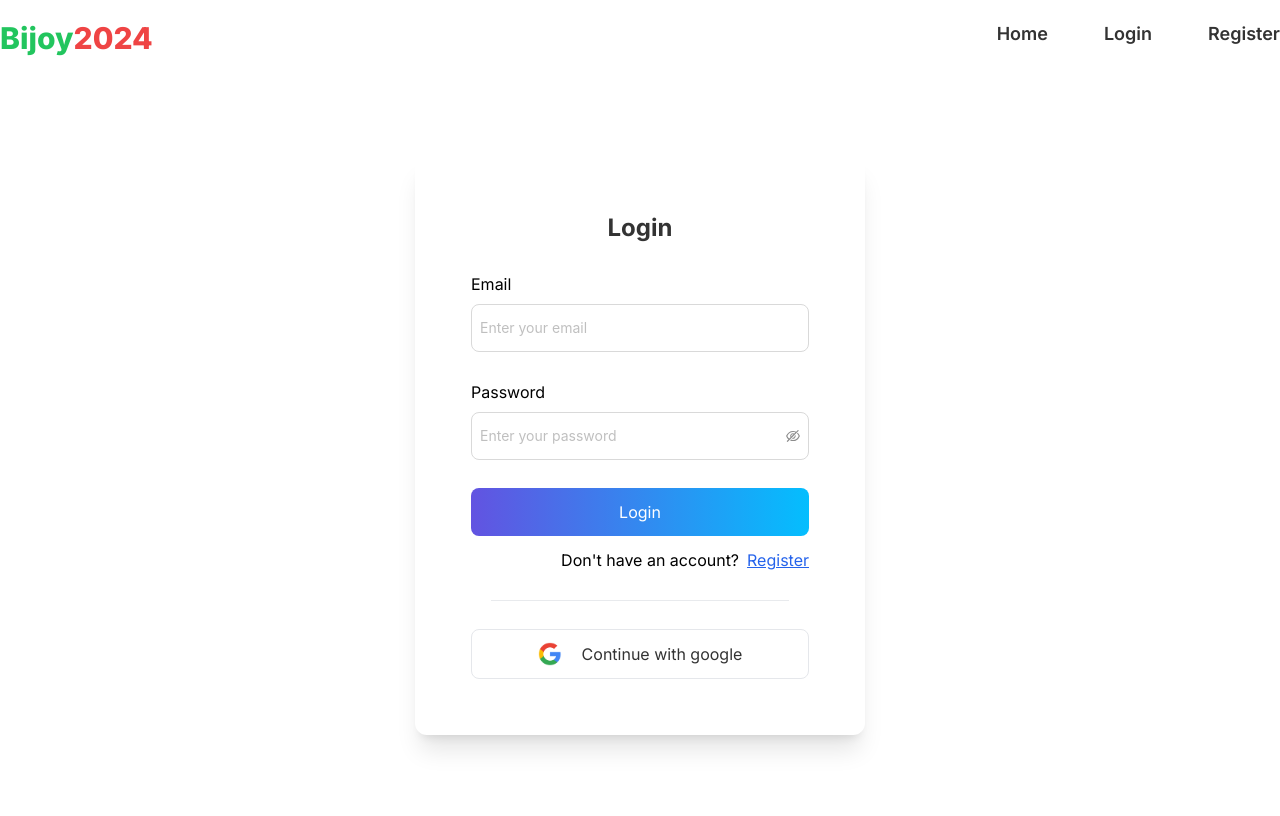
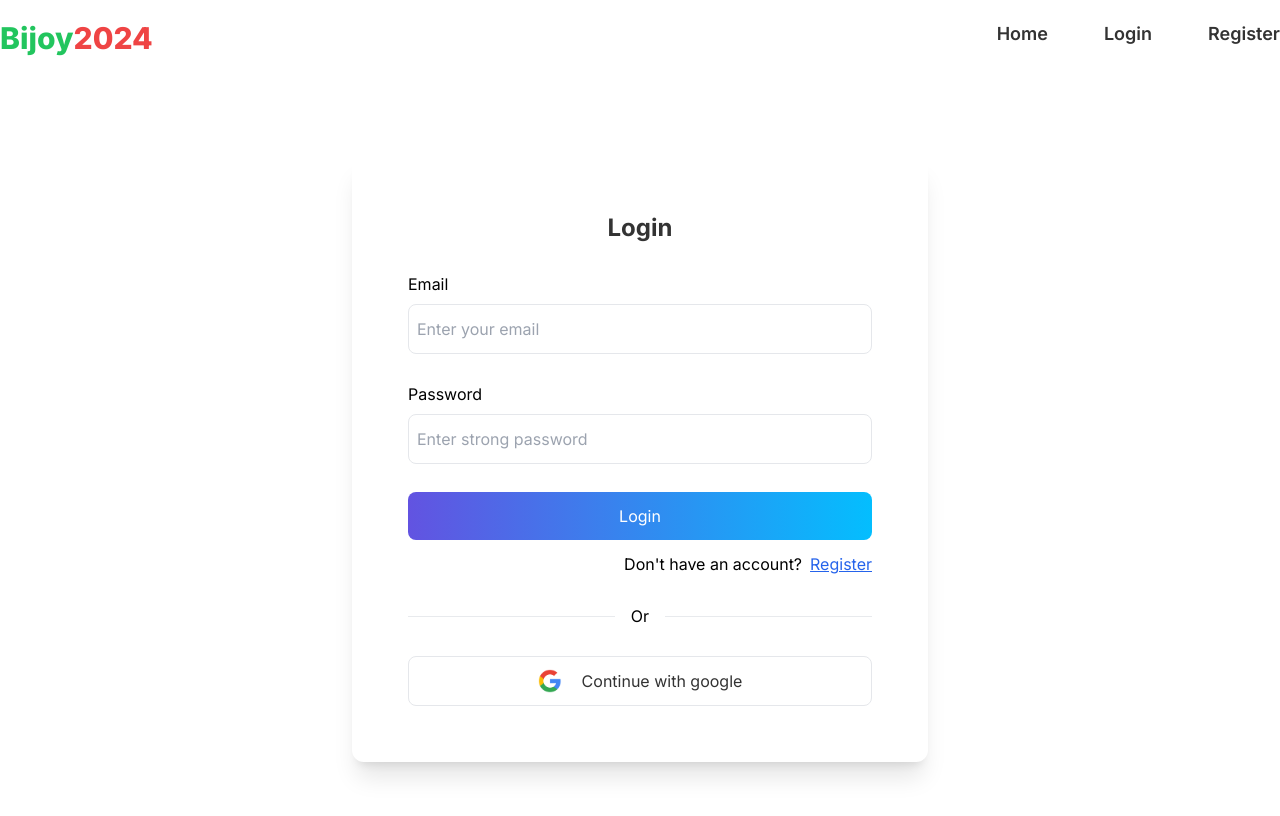
Before and after one commit to hossainarif37/bijoy2024, a Next.js app: page /login in a window 1280 px wide. Shown: the top 816 px of the page. Built offline with nearby package versions, Linux system fonts and the light colour scheme.

Commit message:
feat(Login): Implement form validation with error handling and removed Ant Design Form component

```diff
--- a/src/app/(auth)/login/component/Login.tsx
+++ b/src/app/(auth)/login/component/Login.tsx
@@ -4,34 +4,40 @@ import { Button, ConfigProvider, Input, Space } from "antd";
 import Image from "next/image";
 import Link from "next/link";
 import { useState } from "react";
+import { useForm } from "react-hook-form";
+
+type TInput = {
+    email: string;
+    password: string;
+}
+
+const Login = () => {
+    const { register, handleSubmit, watch, formState: { errors } } = useForm<TInput>();
+
+    const handleLogin = (data: TInput) => {
+        console.log(data);
+    }
 
 
-
-const Login = () => {
-    const [passwordVisible, setPasswordVisible] = useState(false);
-
     return (
-        <form className="form md:w-[450px]">
+        <form onSubmit={handleSubmit(handleLogin)} className="form md:max-w-xl">
             <h1 className="form-title">Login</h1>
 
-            {/* Email */}
             <div className="flex flex-col gap-y-7">
+                {/* Email */}
                 <div className="form-control">
                     <label htmlFor="email">Email</label>
-                    <Input placeholder="Enter your email" id="email" className="input" />
+                    <input {...register('email', { required: 'Email is required' })} type="email" placeholder="Enter your email" id="email" className="input" />
+
+                    {errors?.email?.message && <p className="error">{errors?.email?.message}</p>}
                 </div>
 
                 {/* Password */}
                 <div className="form-control">
                     <label htmlFor="password">Password</label>
-                    <Input.Password
-                        className="input"
-                        placeholder="Enter your password"
-                        visibilityToggle={{
-                            visible: passwordVisible,
-                            onVisibleChange: setPasswordVisible,
-                        }}
-                    />
+                    <input {...register('password', { required: 'Password is required', minLength: { value: 8, message: 'Minimum length 8 characters' } })} type="password" className="input" placeholder="Enter strong password" id="password" />
+
+                    {errors?.password?.message && <p className="error">{errors?.password?.message}</p>}
                 </div>
 
                 {/* Submit Button */}
@@ -44,8 +50,12 @@ const Login = () => {
 
                 </div>
 
-                    {/* Separator */}
-                    <div className="w-[88%] mx-auto h-[1px] bg-gray-300 opacity-50"></div>
+                {/* Separator */}
+                <div className="flex justify-center items-center gap-x-2">
+                    <div className="w-full h-[1px] bg-gray-300 opacity-50"></div>
+                    <span className="mx-2">Or</span>
+                    <div className="w-full h-[1px] bg-gray-300 opacity-50"></div>
+                </div>
                 <div>
                     <button type="button" className="btn border flex justify-center gap-x-5 item-center text-black-100">
                         <Image src={'/google_icon.png'} alt="Google Icon" width={24} height={24} />
@@ -55,7 +65,7 @@ const Login = () => {
                 </div>
 
             </div>
-        </form>
+        </form >
     );
 };
 
--- a/src/app/(auth)/register/component/Register.tsx
+++ b/src/app/(auth)/register/component/Register.tsx
@@ -16,17 +16,15 @@ type TInput = {
 const Register = () => {
     const { register, handleSubmit, watch, formState: { errors } } = useForm<TInput>();
     const [confirmPassError, setConfirmPassError] = useState('');
+
     const handleRegister = (data: TInput) => {
         if (data.confirmPassword !== data.password) {
             setConfirmPassError('Confirm Password is not matched!');
             return;
         }
-
         setConfirmPassError('');
-
         console.log(data);
     }
-    console.log(errors);
 
 
     return (
@@ -38,35 +36,35 @@ const Register = () => {
                     <label htmlFor="full-name">Full Name</label>
                     <input {...register('fullName', {required: 'Full Name is required'})} type="text" placeholder="Enter your full name" id="full-name" className="input" />
 
-                    {errors.fullName?.message && <p className="error">{errors.fullName.message}</p>}
+                    {errors?.fullName?.message && <p className="error">{errors?.fullName?.message}</p>}
                 </div>
 
                 <div className="form-control">
                     <label htmlFor="email">Email</label>
                     <input {...register('email', { required: 'Email is required' })} type="email" placeholder="Enter your email" id="email" className="input" />
 
-                    {errors.email?.message && <p className="error">{errors.email.message}</p>}
+                    {errors?.email?.message && <p className="error">{errors?.email?.message}</p>}
                 </div>
 
                 <div className="form-control">
                     <label htmlFor="zip-code">Zip Code</label>
                     <input {...register('zipCode', { required: 'Zip Code is required' })} type="number" placeholder="Enter zip code" id="zip-code" className="input" />
 
-                    {errors.zipCode?.message && <p className="error">{errors.zipCode.message}</p>}
+                    {errors?.zipCode?.message && <p className="error">{errors?.zipCode?.message}</p>}
                 </div>
 
                 <div className="form-control">
                     <label htmlFor="password">Password</label>
                     <input {...register('password', {required: 'Password is required', minLength: {value:8, message:'Minimum length 8 characters'}})} type="password" className="input" placeholder="Enter strong password" id="password"/>
 
-                    {errors.password?.message && <p className="error">{errors.password.message}</p>}
+                    {errors?.password?.message && <p className="error">{errors?.password?.message}</p>}
                 </div>
 
                 <div className="form-control">
                     <label htmlFor="password">Confirm Password</label>
                     <input {...register('confirmPassword', {required: 'Confirm Password is required'})} type="password" className="input" placeholder="Enter confirm password" id="password"/>
 
-                    {errors.confirmPassword?.message && <p className="error">{errors.confirmPassword.message}</p>}
+                    {errors?.confirmPassword?.message && <p className="error">{errors?.confirmPassword?.message}</p>}
                     {confirmPassError && <p className="error">{ confirmPassError}</p>}
                 </div>
 
```
